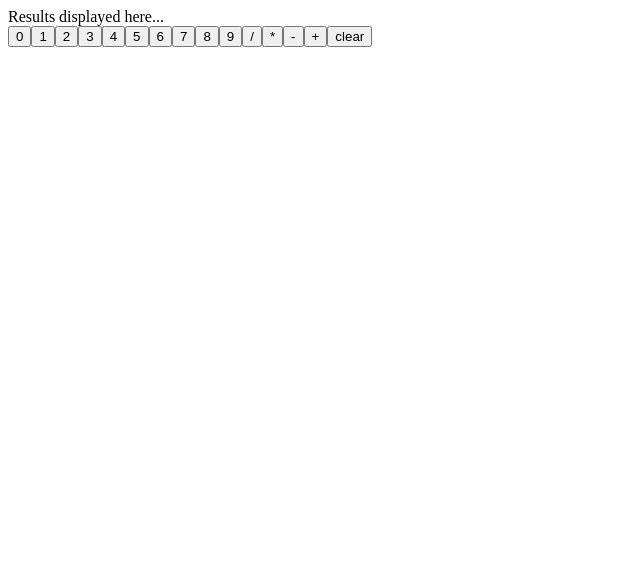
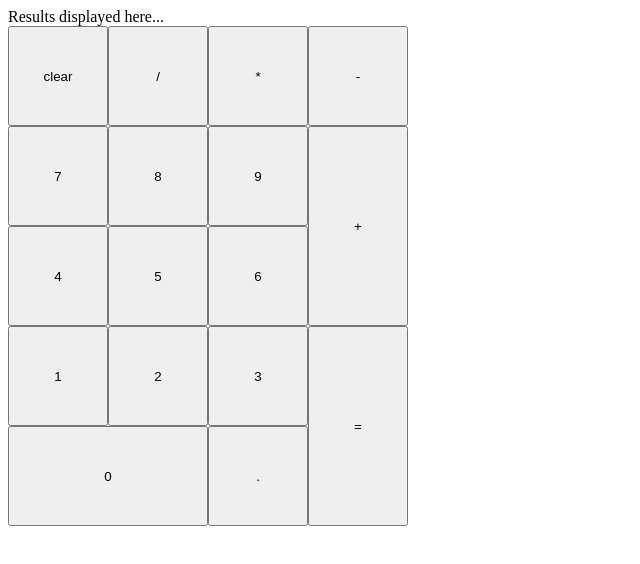
Before and after one commit to n-s-harvey/js-calculator, a React (Vite) app: page / in a window 1280 px wide. Shown: the top 564 px of the page, without its empty margins (0-640 px from the left). Built offline with nearby package versions, Linux system fonts and the light colour scheme.

Commit message:
Keypad layout placed on grid system

```diff
--- a/src/App.jsx
+++ b/src/App.jsx
@@ -2,6 +2,7 @@
 
 import Calculator from './features/Calculator'
 import React from 'react'
+import './App.scss'
 
 function App() {
   return (
--- /dev/null
+++ b/src/App.scss
@@ -0,0 +1,57 @@
+$numRows: 5;
+$numCols: 4;
+$minButtonWidth: 100px;
+
+#calculator {
+  max-width: 500px;
+}
+
+#keypad {
+  display: grid;
+  grid-template-columns: repeat($numRows, $minButtonWidth);
+  grid-template-rows: repeat($numCols, $minButtonWidth);
+
+  grid-template-areas:
+    "clear divide times minus"
+    "seven eight  nine  plus"
+    "four  five   six   plus"
+    "one   two    three equals"
+    "zero  zero   dot   equals";
+
+  button {
+    aspect-ratio: 1 / 1;
+  }
+
+  .multi {
+    aspect-ratio: auto !important;
+  }
+
+  @mixin position($className) {
+    .#{$className} {
+      grid-area: $className;
+    }
+  }
+
+  $keys: zero,
+    one,
+    two,
+    three,
+    four,
+    five,
+    six,
+    seven,
+    eight,
+    nine,
+    clear,
+    divide,
+    times,
+    minus,
+    plus,
+    equals,
+    dot;
+
+  @each $button in $keys {
+    @include position($button)
+  }
+
+}
--- a/src/features/Calculator.jsx
+++ b/src/features/Calculator.jsx
@@ -6,9 +6,9 @@ import Display from "./Display";
 
 export default function Calculator() {
   return (
-    <>
+    <div id="calculator">
       <Display />
       <Keypad />
-    </>
+    </div>
   )
 }
--- a/src/features/Keypad-Button.jsx
+++ b/src/features/Keypad-Button.jsx
@@ -4,11 +4,13 @@ import React from "react"
 /**
  * @param {Object} props
  * @param {string} props.displayText - Character displayed on the calculator key.
+ * @param {string} props.position - CSS grid-area assigned to key.
+ * @param {boolean} [ props.extended ] - True if button is larger than 1 grid unit.
  */
 export default function KeypadButton(props) {
   return (
     <>
-      <button>
+      <button className={`${props.position} ${props.extended ? 'multi' : ' '}`}>
         {props.displayText}
       </button>
     </>
--- a/src/features/Keypad.jsx
+++ b/src/features/Keypad.jsx
@@ -3,26 +3,30 @@
 import React from "react"
 import KeypadButton from "./Keypad-Button"
 
+// import '../App.scss'
+
 export default function Keypad() {
 
   return (
-    <>
-      <KeypadButton displayText="0" />
-      <KeypadButton displayText="1" />
-      <KeypadButton displayText="2" />
-      <KeypadButton displayText="3" />
-      <KeypadButton displayText="4" />
-      <KeypadButton displayText="5" />
-      <KeypadButton displayText="6" />
-      <KeypadButton displayText="7" />
-      <KeypadButton displayText="8" />
-      <KeypadButton displayText="9" />
-      <KeypadButton displayText="/" />
-      <KeypadButton displayText="*" />
-      <KeypadButton displayText="-" />
-      <KeypadButton displayText="+" />
-      <KeypadButton displayText="clear" />
-    </>
+    <div id="keypad">
+      <KeypadButton displayText="clear" position="clear" />
+      <KeypadButton displayText="+" position="plus" extended={true} />
+      <KeypadButton displayText="-" position="minus" />
+      <KeypadButton displayText="*" position="times" />
+      <KeypadButton displayText="/" position="divide" />
+      <KeypadButton displayText="=" position="equals" extended={true} />
+      <KeypadButton displayText="." position="dot" />
+      <KeypadButton displayText="9" position="nine" />
+      <KeypadButton displayText="8" position="eight" />
+      <KeypadButton displayText="7" position="seven" />
+      <KeypadButton displayText="6" position="six" />
+      <KeypadButton displayText="5" position="five" />
+      <KeypadButton displayText="4" position="four" />
+      <KeypadButton displayText="3" position="three" />
+      <KeypadButton displayText="2" position="two" />
+      <KeypadButton displayText="1" position="one" />
+      <KeypadButton displayText="0" position="zero" extended={true} />
+    </div>
   )
 
 }
```
